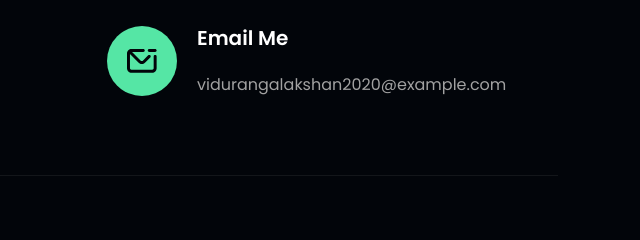
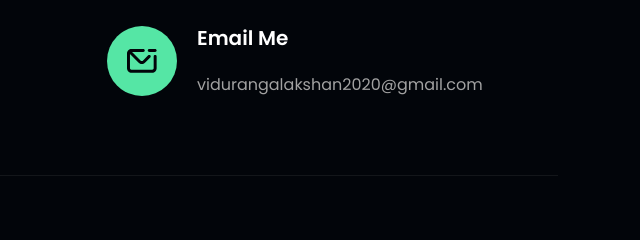
Before and after one commit to VidurangaLakshan/Portfolio, a plain HTML site: page index.html in a window 1280 px wide. Shown: the part 5693-5933 px from the top of the page, 640-1280 px from the left. Drawn offline with Linux system fonts and the light colour scheme.

Commit message:
Update index.html

```diff
--- a/index.html
+++ b/index.html
@@ -916,7 +916,7 @@
                 </div>
                 <div class="text">
                   <h3>Email Me</h3>
-                  <a href="mailto:vidurangalakshan2020@gmail.com">vidurangalakshan2020@example.com</a>
+                  <a href="mailto:vidurangalakshan2020@gmail.com">vidurangalakshan2020@gmail.com</a>
                   <!-- <a href="mailto:example@gmail.com">curtis@example.com</a> -->
                 </div>
               </div>
```
